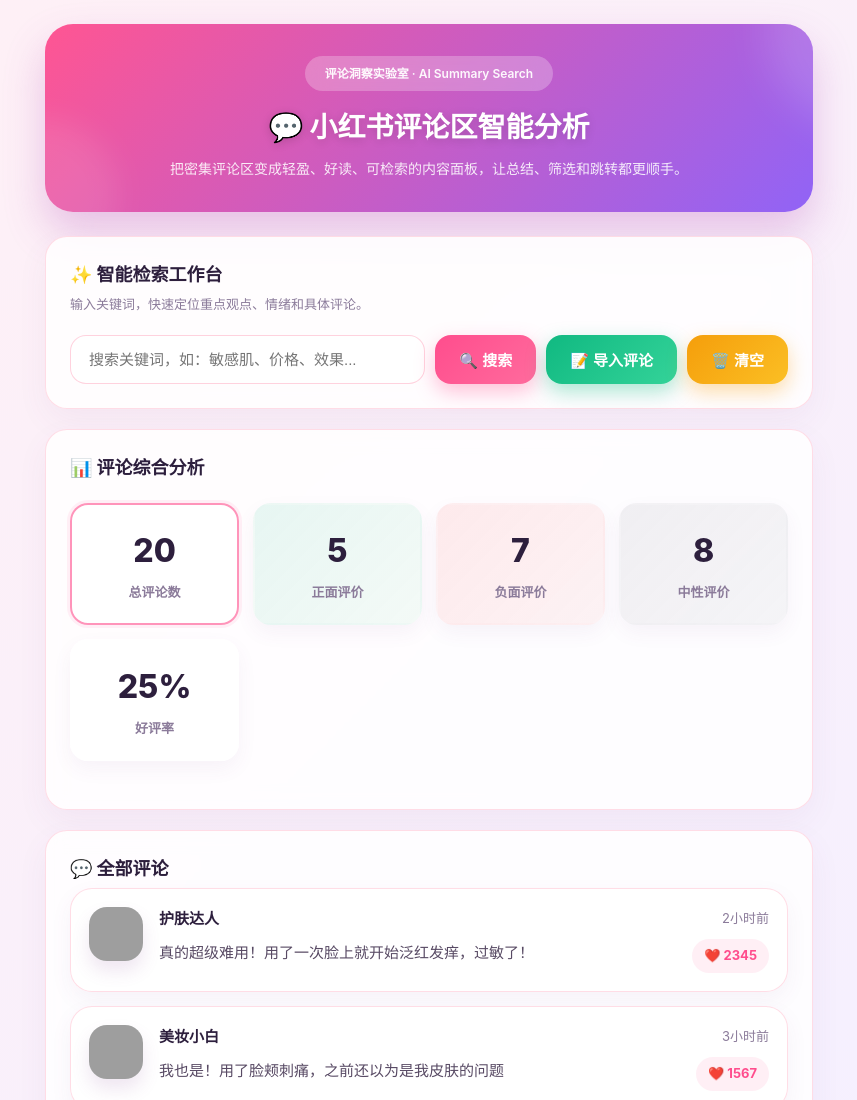
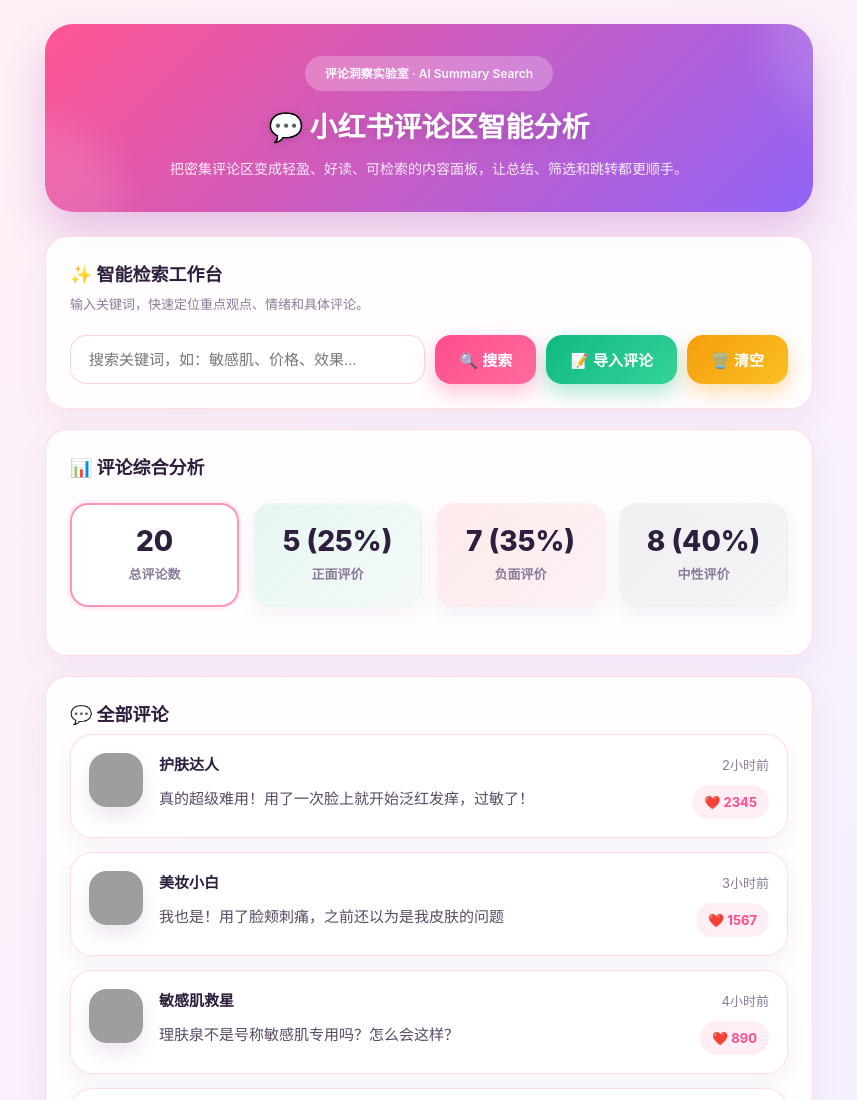
Before and after one commit to zhm0203/CommentAI, a plain HTML site: page index.html in a window 1280 px wide. Shown: the top 1100 px of the page, without its empty margins (211-1068 px from the left). Drawn offline with Linux system fonts and the light colour scheme; grey boxes are pictures that could not be loaded.

Commit message:
Add files via upload

```diff
--- a/index.html
+++ b/index.html
@@ -258,10 +258,11 @@
         }
 
         .stat-value {
-            font-size: 32px;
+            font-size: 28px;
             font-weight: 800;
             color: var(--text);
             margin-bottom: 6px;
+            line-height: 1.2;
         }
 
         .stat-label {
@@ -659,12 +660,18 @@
             const negative = sentimentCounts.negative;
             const neutral = sentimentCounts.neutral;
 
+            const positivePercent = total > 0 ? Math.round(positive / total * 100) : 0;
+            const negativePercent = total > 0 ? Math.round(negative / total * 100) : 0;
+            const neutralPercent = total > 0 ? Math.round(neutral / total * 100) : 0;
+
             return {
                 total_comments: total,
                 positive: positive,
                 negative: negative,
                 neutral: neutral,
-                positive_rate: total > 0 ? Math.round(positive / total * 100 * 10) / 10 : 0,
+                positivePercent: positivePercent,
+                negativePercent: negativePercent,
+                neutralPercent: neutralPercent,
                 overall_sentiment: positive > negative ? 'positive' : negative > positive ? 'negative' : 'neutral'
             };
         }
@@ -684,20 +691,16 @@
                     <div class="stat-label">总评论数</div>
                 </div>
                 <div class="stat-card positive ${activeFilter === 'positive' ? 'active' : ''}" onclick="filterBySentiment('positive')">
-                    <div class="stat-value">${summary.positive}</div>
+                    <div class="stat-value">${summary.positive} (${summary.positivePercent}%)</div>
                     <div class="stat-label">正面评价</div>
                 </div>
                 <div class="stat-card negative ${activeFilter === 'negative' ? 'active' : ''}" onclick="filterBySentiment('negative')">
-                    <div class="stat-value">${summary.negative}</div>
+                    <div class="stat-value">${summary.negative} (${summary.negativePercent}%)</div>
                     <div class="stat-label">负面评价</div>
                 </div>
                 <div class="stat-card neutral ${activeFilter === 'neutral' ? 'active' : ''}" onclick="filterBySentiment('neutral')">
-                    <div class="stat-value">${summary.neutral}</div>
+                    <div class="stat-value">${summary.neutral} (${summary.neutralPercent}%)</div>
                     <div class="stat-label">中性评价</div>
-                </div>
-                <div class="stat-card">
-                    <div class="stat-value">${summary.positive_rate}%</div>
-                    <div class="stat-label">好评率</div>
                 </div>
             `;
         }
```
